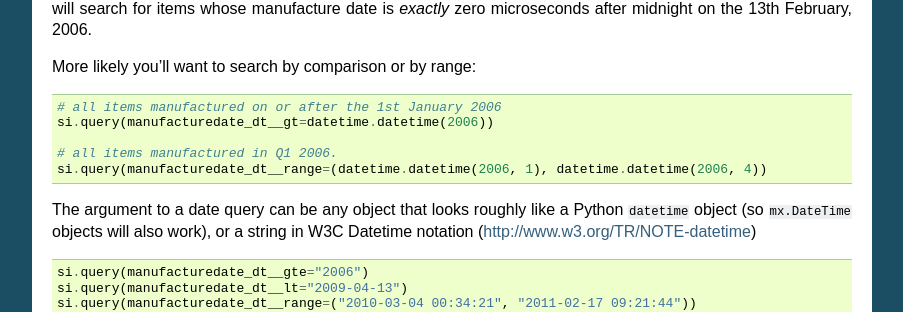
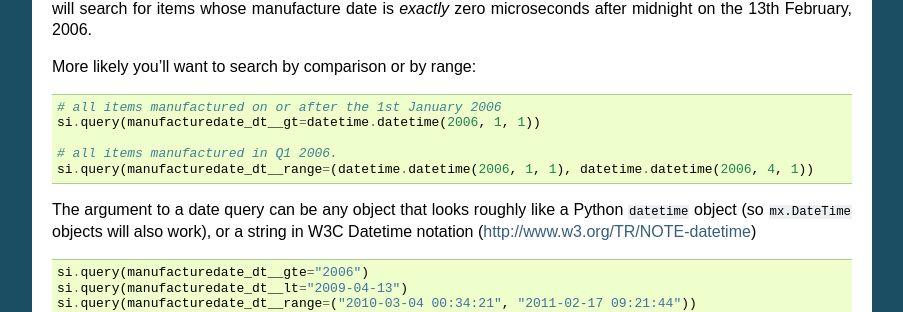
Before and after one commit to tow/sunburnt, a Sphinx documentation site: the page built from docs/queryingsolr.rst, in a window 1280 px wide and 900 px high, scrolled down 5537 px. Shown: the part 145-457 px from the top of the window, without its empty margins (198-1101 px from the left). Built offline with Sphinx 7.4.7, drawn with Linux system fonts in a browser that asks for light colours.

Commit message:
Fix datetime examples in docs

```diff
--- a/docs/queryingsolr.rst
+++ b/docs/queryingsolr.rst
@@ -378,10 +378,10 @@ More likely you’ll want to search by comparison or by range:
 ::
 
  # all items manufactured on or after the 1st January 2006
- si.query(manufacturedate_dt__gt=datetime.datetime(2006))
+ si.query(manufacturedate_dt__gt=datetime.datetime(2006, 1, 1))
 
  # all items manufactured in Q1 2006.
- si.query(manufacturedate_dt__range=(datetime.datetime(2006, 1), datetime.datetime(2006, 4))
+ si.query(manufacturedate_dt__range=(datetime.datetime(2006, 1, 1), datetime.datetime(2006, 4, 1))
 
 The argument to a date query can be any object that looks roughly like
 a Python ``datetime`` object (so ``mx.DateTime`` objects will also work),
```
